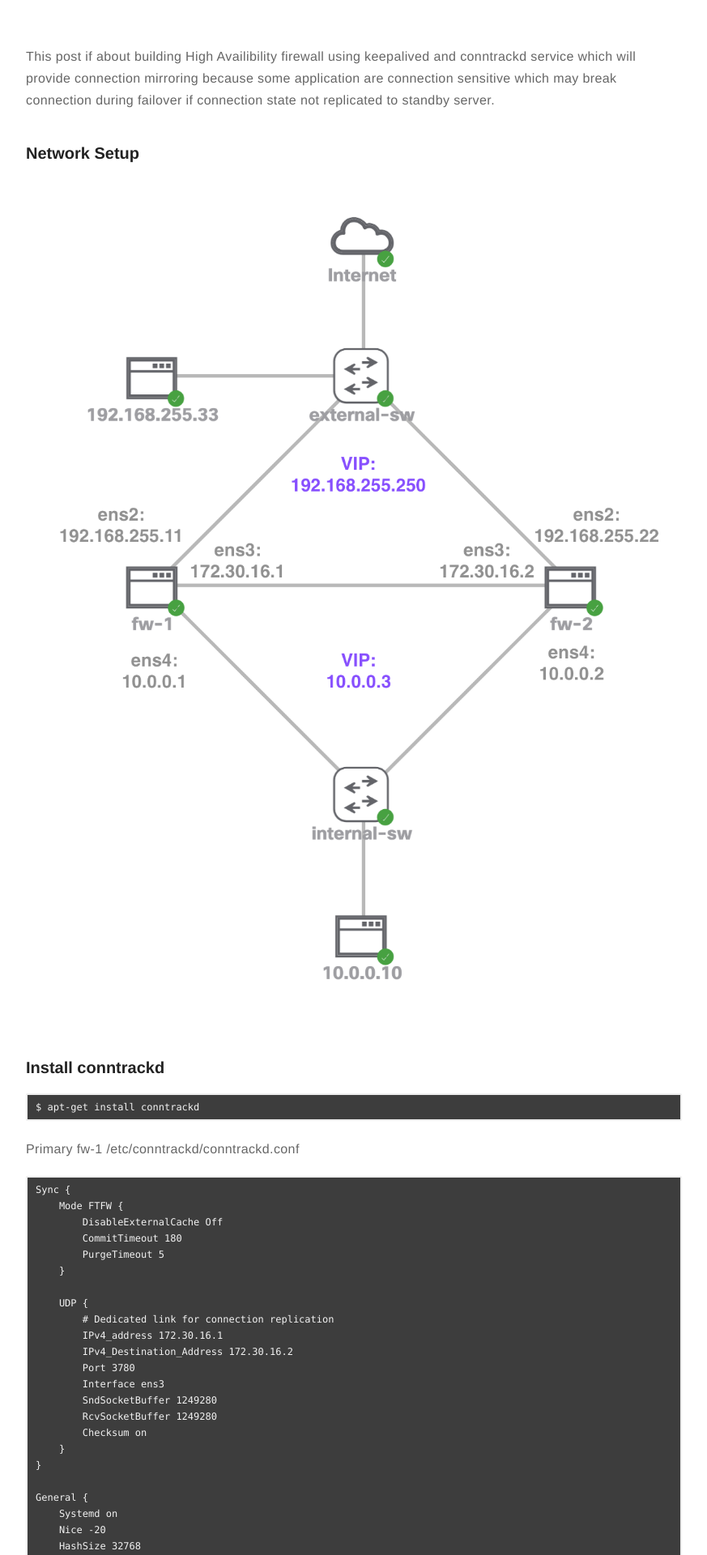
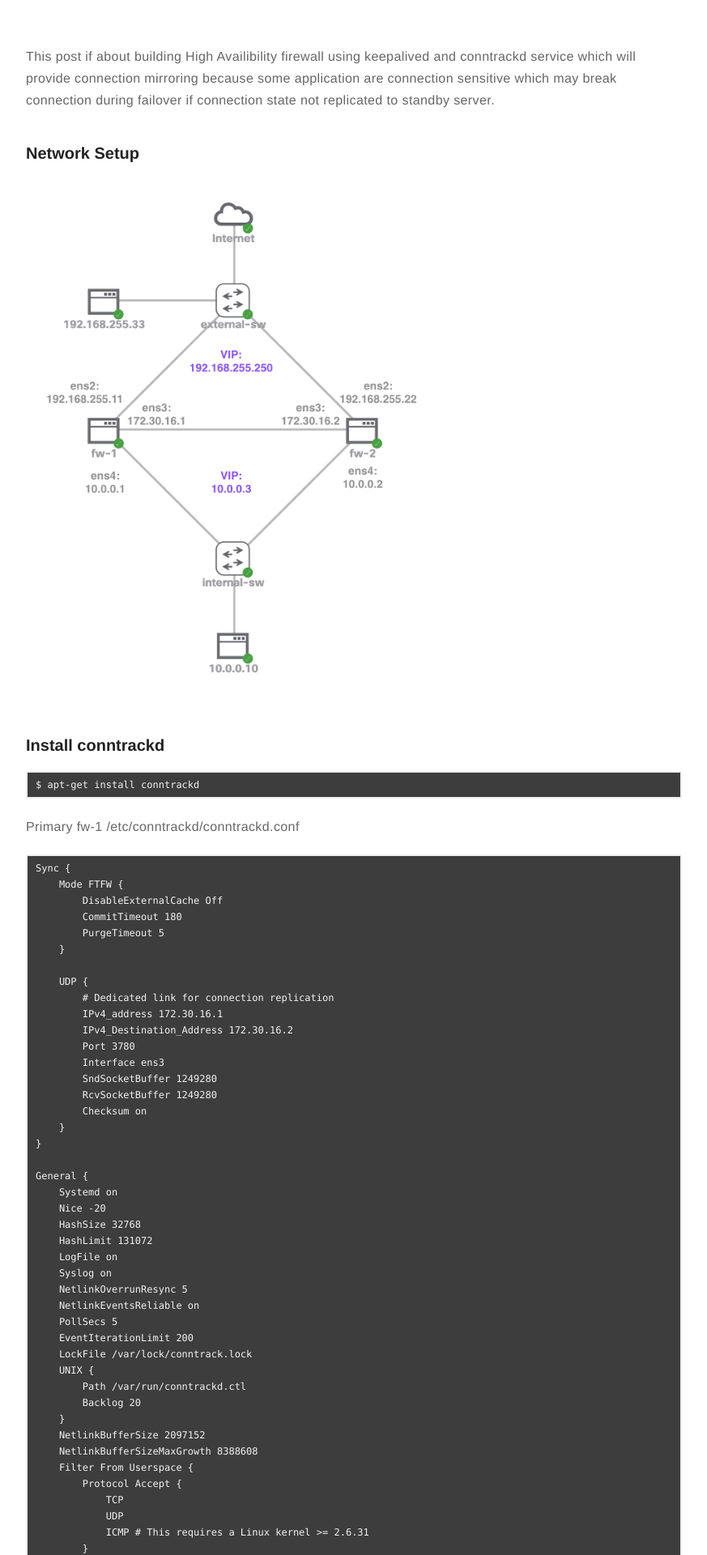
Before and after one commit to satishdotpatel/satishdotpatel.github.io, a Jekyll site: the page built from _posts/2021-10-07-ha-with-keepalived-and-conntrackd.markdown, in a window 1280 px wide. Shown: the part 391-2311 px from the top of the page at 81% size, without its empty margins (203-1076 px from the left). Built offline with Jekyll 4.4.1, drawn with Linux system fonts in a browser that asks for light colours; comment, search, counter and statistics services are not loaded.

```diff
--- a/_posts/2021-10-07-ha-with-keepalived-and-conntrackd.markdown
+++ b/_posts/2021-10-07-ha-with-keepalived-and-conntrackd.markdown
@@ -19,7 +19,7 @@
 
 ### Network Setup
 
-![<img>](/assets/images/2021-10-07-ha-with-keepalived-and-conntrackd/ha-network-setup.png)
+![<img>](/assets/images/2021-10-07-ha-with-keepalived-and-conntrackd/ha-network-setup.png){: width="500" }
 
 ### Install conntrackd
 
```
